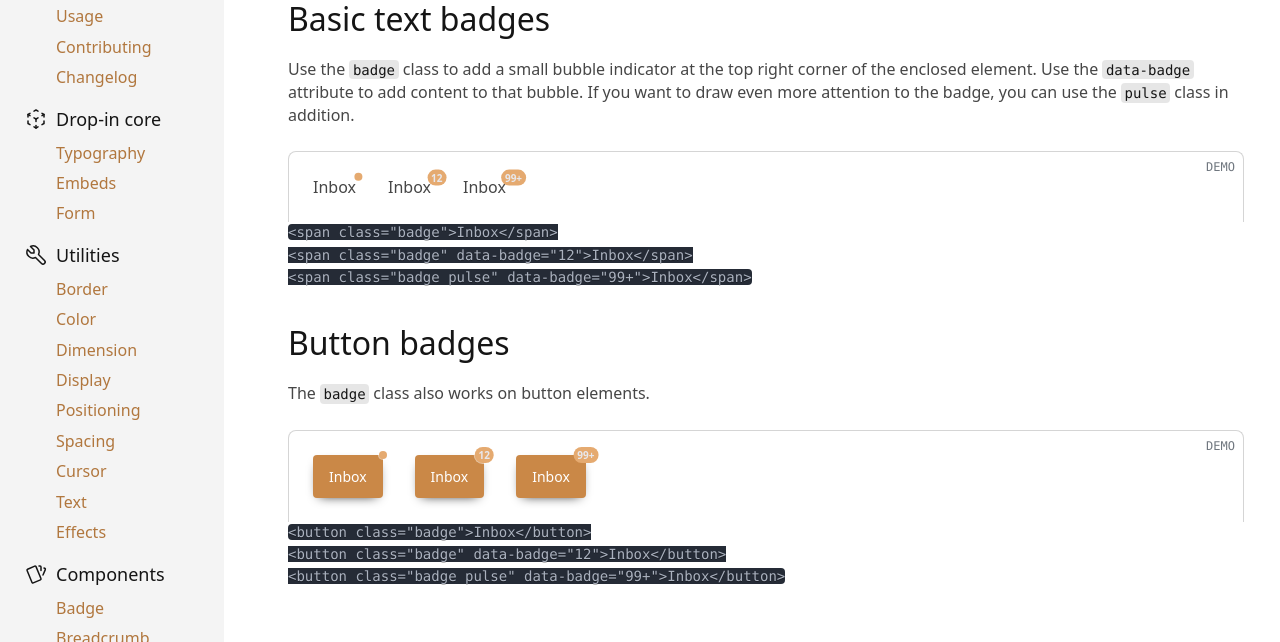
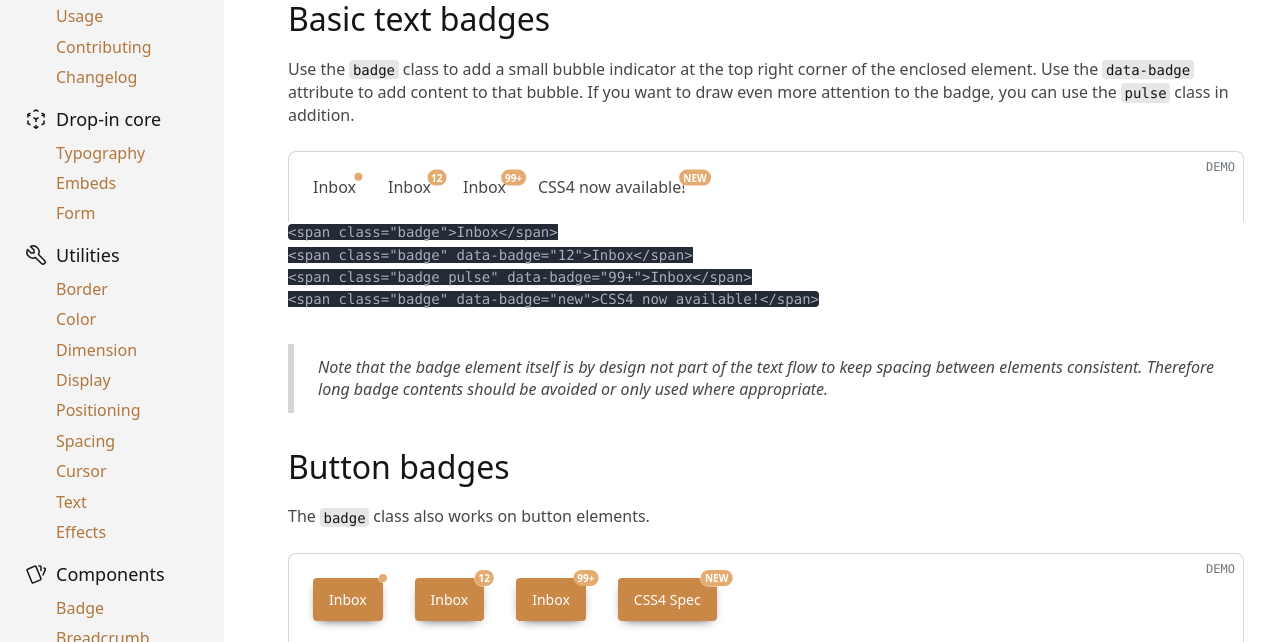
Before and after one commit to devmount/sloth.css, an Eleventy site: page docs/pages/components/badge.md in a window 1280 px wide. Shown: the part 158-800 px from the top of the page. Built offline with nearby package versions, Linux system fonts and the light colour scheme; Eleventy itself is replaced by a stand-in of ours; code samples lack their colours; files that its build step writes are made by us from their sources.

Commit message:
➕ Extend badge docs

````diff
--- a/docs/pages/components/badge.md
+++ b/docs/pages/components/badge.md
@@ -11,30 +11,36 @@ Badges indicate the status of an element, the appearance of an event or counts o
 
 Use the `badge` class to add a small bubble indicator at the top right corner of the enclosed element. Use the `data-badge` attribute to add content to that bubble. If you want to draw even more attention to the badge, you can use the `pulse` class in addition.
 
-<div class="demo flex gap-8">
+<div class="demo flex flex-wrap gap-8">
   <span class="badge">Inbox</span>
   <span class="badge" data-badge="12">Inbox</span>
   <span class="badge pulse" data-badge="99+">Inbox</span>
+  <span class="badge" data-badge="new">CSS4 now available!</span>
 </div>
 
 ```html
 <span class="badge">Inbox</span>
 <span class="badge" data-badge="12">Inbox</span>
 <span class="badge pulse" data-badge="99+">Inbox</span>
+<span class="badge" data-badge="new">CSS4 now available!</span>
 ```
+
+> Note that the badge element itself is by design not part of the text flow to keep spacing between elements consistent. Therefore long badge contents should be avoided or only used where appropriate.
 
 ### Button badges
 
 The `badge` class also works on button elements.
 
-<div class="demo flex gap-8">
+<div class="demo flex flex-wrap gap-8">
   <button class="badge">Inbox</button>
   <button class="badge" data-badge="12">Inbox</button>
   <button class="badge pulse" data-badge="99+">Inbox</button>
+  <button class="badge" data-badge="new">CSS4 Spec</button>
 </div>
 
 ```html
 <button class="badge">Inbox</button>
 <button class="badge" data-badge="12">Inbox</button>
 <button class="badge pulse" data-badge="99+">Inbox</button>
+<button class="badge" data-badge="new">CSS4 Spec</button>
 ```
--- a/src/_config.css
+++ b/src/_config.css
@@ -2,27 +2,29 @@
   /* Enable color schemes */
   color-scheme: light dark;
 
-  /* Colors */
-  --color-accent: #e5aa70;
+  /* Color definitions */
+  --color-accent:          #e5aa70;
   --color-background-base: light-dark(#f4f4f4, #202631);
   --color-background-page: light-dark(#ffffff, #161a22);
-  --color-border: light-dark(#d5d5d5, #252b36);
-  --color-selection: #9e9e9e;
-  --color-text-light: #464646;
-  --color-text-dark: #e8e8ec;
-  --color-text-base: light-dark(var(--color-text-light), var(--color-text-dark));
-  --color-text-inverted: light-dark(var(--color-text-dark), var(--color-text-light));
+  --color-border:          light-dark(#d5d5d5, #252b36);
+  --color-selection:       #9e9e9e;
+  --color-text-light:      #464646;
+  --color-text-dark:       #e8e8ec;
   --color-text-emphasized: light-dark(#151515, #ffffff);
-  --color-text-muted: light-dark(#70777f, #90979f);
-  --color-text-positive: #238636;
-  --color-text-negative: #da3633;
-  --color-shadow: light-dark(#d5d5d5ee, #00000088);
+  --color-text-emverted:   light-dark(#ffffff, #151515);
+  --color-text-muted:      light-dark(#70777f, #90979f);
+  --color-text-positive:   #238636;
+  --color-text-negative:   #da3633;
+  --color-shadow:          light-dark(#00000033, #00000088);
 
-  --color-text-link: light-dark(color-mix(in hsl, var(--color-accent) 70%, black), var(--color-accent));
-  --color-text-link-hover: light-dark(color-mix(in hsl, var(--color-accent) 90%, black), color-mix(in hsl, var(--color-accent) 70%, white));
-  --color-outline: color-mix(in srgb, var(--color-accent) 35%, transparent);
-  --color-background-accent: color-mix(in hsl, var(--color-accent) 80%, black);
-  --color-background-muted: color-mix(in srgb, var(--color-background-base) 90%, black);
+  /* Color derivations */
+  --color-text-base:           light-dark(var(--color-text-light), var(--color-text-dark));
+  --color-text-inverted:       light-dark(var(--color-text-dark), var(--color-text-light));
+  --color-text-link:           light-dark(color-mix(in hsl, var(--color-accent) 70%, black), var(--color-accent));
+  --color-text-link-hover:     light-dark(color-mix(in hsl, var(--color-accent) 90%, black), color-mix(in hsl, var(--color-accent) 70%, white));
+  --color-outline:             color-mix(in srgb, var(--color-accent) 35%, transparent);
+  --color-background-accent:   color-mix(in hsl, var(--color-accent) 80%, black);
+  --color-background-muted:    color-mix(in srgb, var(--color-background-base) 90%, black);
   --color-background-positive: color-mix(in srgb, var(--color-text-positive) 15%, transparent);
   --color-background-negative: color-mix(in srgb, var(--color-text-negative) 15%, transparent);
 
@@ -35,23 +37,23 @@
   --screen-2xl: 96rem; /* 1536px */
 
   /* Transitions */
-  --transition-color: color .1s ease, border-color .1s ease, outline-color .1s ease, background-color .1s ease;
-  --transition-outline: outline-width .1s ease;
+  --transition-color:     color .1s ease, border-color .1s ease, outline-color .1s ease, background-color .1s ease;
+  --transition-outline:   outline-width .1s ease;
   --transition-underline: text-underline-offset .1s ease;
   --transition-transform: transform .15s ease;
-  --transition-opacity: opacity .15s ease;
-  --transition-spacing: padding .15s ease, margin .15s ease;
+  --transition-opacity:   opacity .15s ease;
+  --transition-spacing:   padding .15s ease, margin .15s ease;
 
   /* Fonts & text */
-  --font-size: 16px; /* defines 1rem */
-  --font-sans: system-ui, -apple-system, BlinkMacSystemFont, 'Segoe UI', 'Roboto', 'Oxygen', 'Ubuntu', 'Cantarell', 'Fira Sans', 'Droid Sans', 'Helvetica Neue', 'Segoe UI Emoji', 'Apple Color Emoji', 'Noto Color Emoji', sans-serif;
-  --font-mono: "SF Mono", "Segoe UI Mono", "Fira Code", "Fira Mono", "Roboto Mono", Menlo, Courier, monospace;
+  --font-size:   16px; /* defines 1rem */
+  --font-sans:   system-ui, -apple-system, BlinkMacSystemFont, 'Segoe UI', 'Roboto', 'Oxygen', 'Ubuntu', 'Cantarell', 'Fira Sans', 'Droid Sans', 'Helvetica Neue', 'Segoe UI Emoji', 'Apple Color Emoji', 'Noto Color Emoji', sans-serif;
+  --font-mono:   "SF Mono", "Segoe UI Mono", "Fira Code", "Fira Mono", "Roboto Mono", Menlo, Courier, monospace;
   --line-height: 1.4rem;
 
   /* Shadows */
   --shadow-border: 0 0 0 1px;
-  --shadow-inset: 0 2px .25rem 0 inset;
-  --shadow-float: 0 .25rem .75rem -.4rem;
+  --shadow-inset:  0 2px .25rem 0 inset;
+  --shadow-float:  0 .25rem .75rem -.4rem;
 
 }
 
--- a/src/components/_badge.css
+++ b/src/components/_badge.css
@@ -6,7 +6,7 @@
     background: var(--color-accent);
     border-radius: 9999rem;
     content: attr(data-badge);
-    color: var(--color-text-inverted);
+    color: var(--color-text-emverted);
     position: absolute;
     top: 0;
     right: 0;
````
